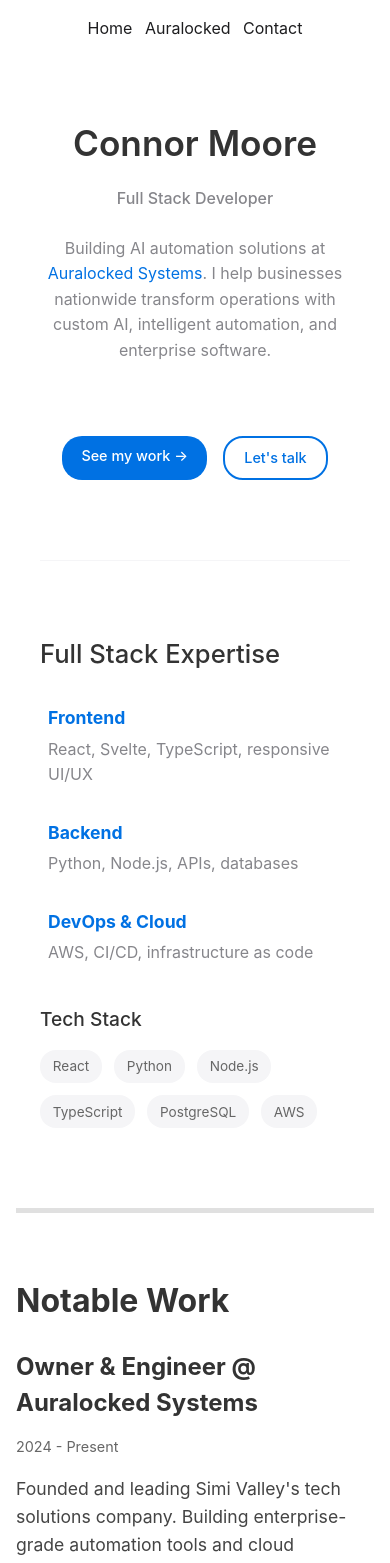
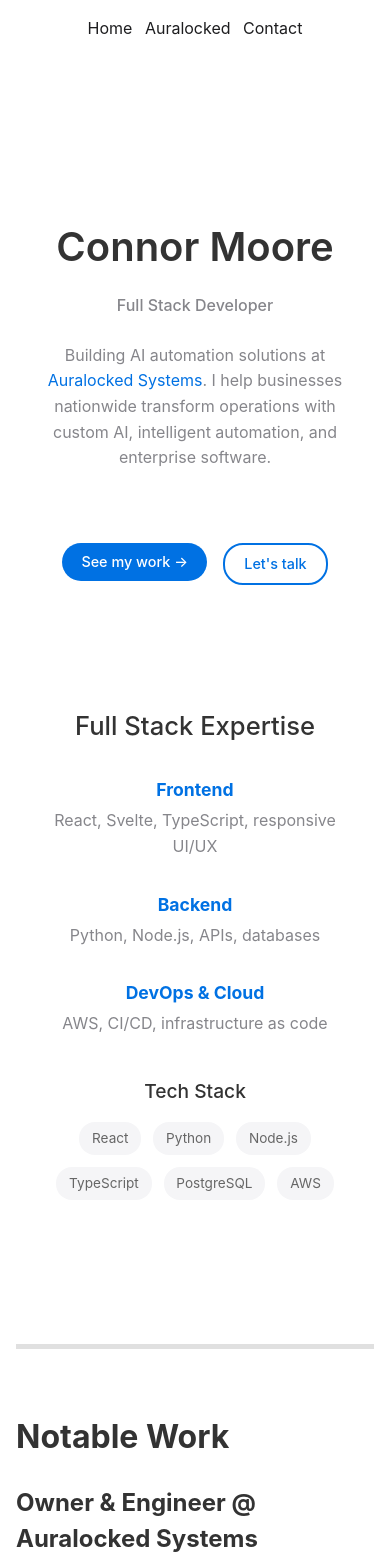
Before and after one commit to cmooredev/cmoorelabs-website, a Svelte app in the folder frontend/: page / in a window 390 px wide. Shown: the top 1563 px of the page. Built offline with nearby package versions, Linux system fonts and the light colour scheme.

Commit message:
update copy

```diff
--- a/frontend/src/components/Home.svelte
+++ b/frontend/src/components/Home.svelte
@@ -198,7 +198,9 @@
 
   .cta-button {
     display: inline-block;
-    padding: 0.6rem 1.2rem;
+    height: 2.4rem;
+    line-height: 2.4rem;
+    padding: 0 1.2rem;
     border-radius: 20px;
     font-weight: 500;
     font-size: 0.9rem;
@@ -271,44 +273,44 @@
   @media (max-width: 768px) {
     .hero-container {
       grid-template-columns: 1fr;
-      gap: 3rem;
-      padding: 0 1.5rem;
+      gap: 4rem;
+      padding: 2rem 1.5rem;
     }
 
     .hero-left {
       text-align: center;
       padding-right: 0;
+      margin-top: 2rem;
     }
 
     .hero-right {
       padding-left: 0;
       border-left: none;
-      border-top: 1px solid #f5f5f7;
-      padding-top: 3rem;
-      text-align: left;
+      padding-top: 0;
+      text-align: center;
     }
 
     .hero-title {
-      font-size: 2.2rem;
+      font-size: 2.5rem;
     }
 
     .role {
-      font-size: 1.1rem;
+      font-size: 1.2rem;
     }
 
     .intro p {
-      font-size: 1rem;
+      font-size: 1.1rem;
       max-width: 500px;
       margin: 0 auto;
     }
 
     .specialties {
       gap: 2rem;
-      padding: 0 0.5rem;
+      align-items: center;
     }
 
     .specialty {
-      align-items: flex-start;
+      align-items: center;
     }
 
     .skills {
@@ -316,11 +318,11 @@
     }
 
     .skills h4 {
-      text-align: left;
+      text-align: center;
     }
 
     .skills ul {
-      justify-content: flex-start;
+      justify-content: center;
       margin-top: 1rem;
     }
 
@@ -330,7 +332,8 @@
     }
 
     #home {
-      padding: 2rem 0;
+      padding: 4rem 0;
+      min-height: auto;
     }
   }
 
```
